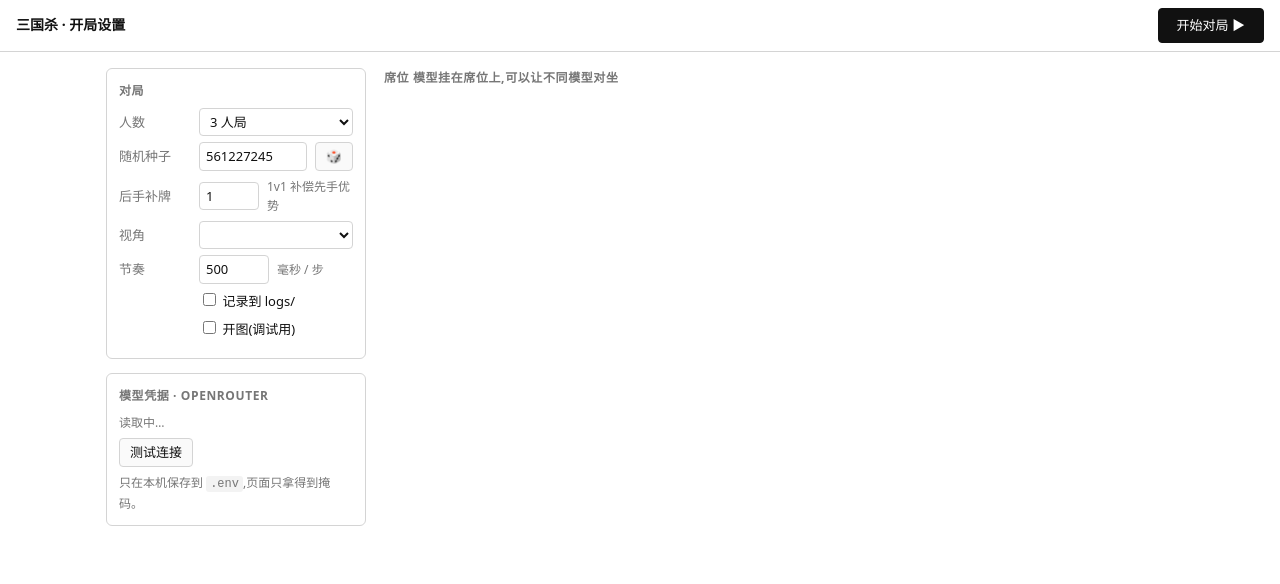
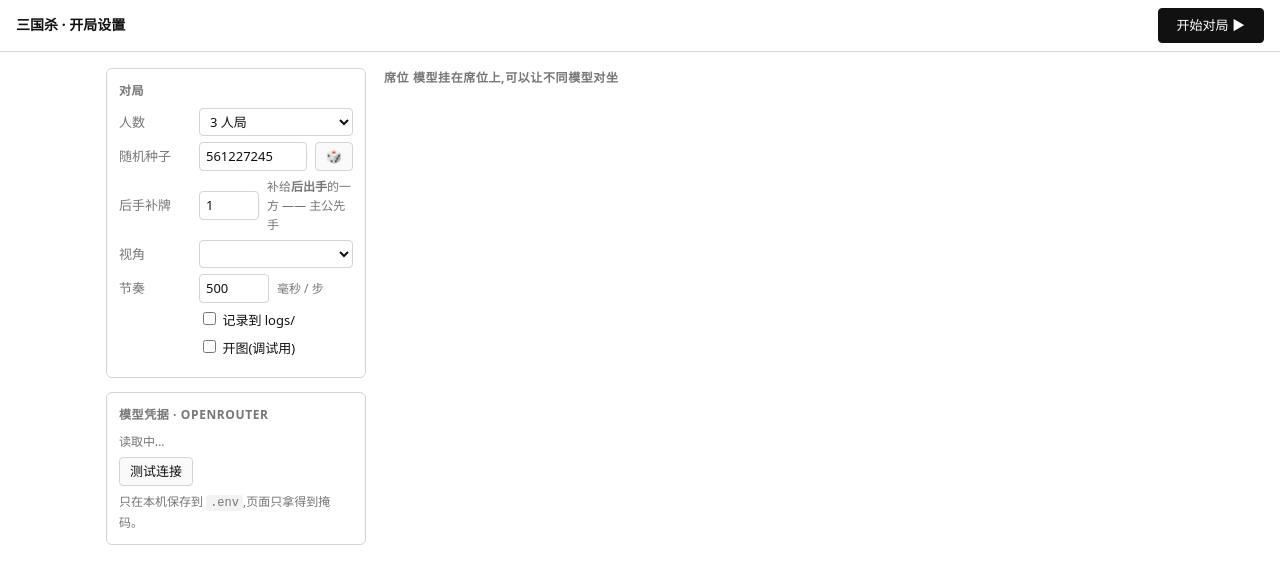
Before and after one commit to Athrun0109/SanGuoSha, a website: page src/web/setup.html in a window 1280 px wide. Drawn offline with Linux system fonts and the light colour scheme; no server answers.

Commit message:
Update 20260817_02

```diff
--- a/src/core/setup.ts
+++ b/src/core/setup.ts
@@ -38,6 +38,9 @@ export interface SetupOptions extends GameOptions {
   /**
    * 起始手牌数。数字 = 所有人相同;数组 = 按座位指定。
    * 默认多人局每人 4 张;**1v1 默认 [4, 5],即后手补 1 张**。
+   *
+   * 注意数组是按 `[先手, 后手]` 理解的,不是按座位号 —— 谁先手由主公决定
+   * (`game.current`),而主公不一定坐 0 号位。见下面 createGame 里那段交换。
    *
    * 后手补牌是先手优势的补偿。规则 AI 互打 3000 局实测:
    *   不补        先手 61.0%
--- a/src/web/setup.html
+++ b/src/web/setup.html
@@ -115,7 +115,7 @@
         <input type="number" id="seed" min="0"><button id="dice" title="换一个">🎲</button></div>
       <div class="row" id="handicap-row"><label>后手补牌</label>
         <input type="number" id="handicap" min="0" max="5" style="flex:none;width:60px">
-        <span class="hint">1v1 补偿先手优势</span></div>
+        <span class="hint">补给<b>后出手</b>的一方 —— 主公先手</span></div>
       <div class="row"><label>视角</label>
         <select id="viewer"></select></div>
       <div class="row"><label>节奏</label>
```
